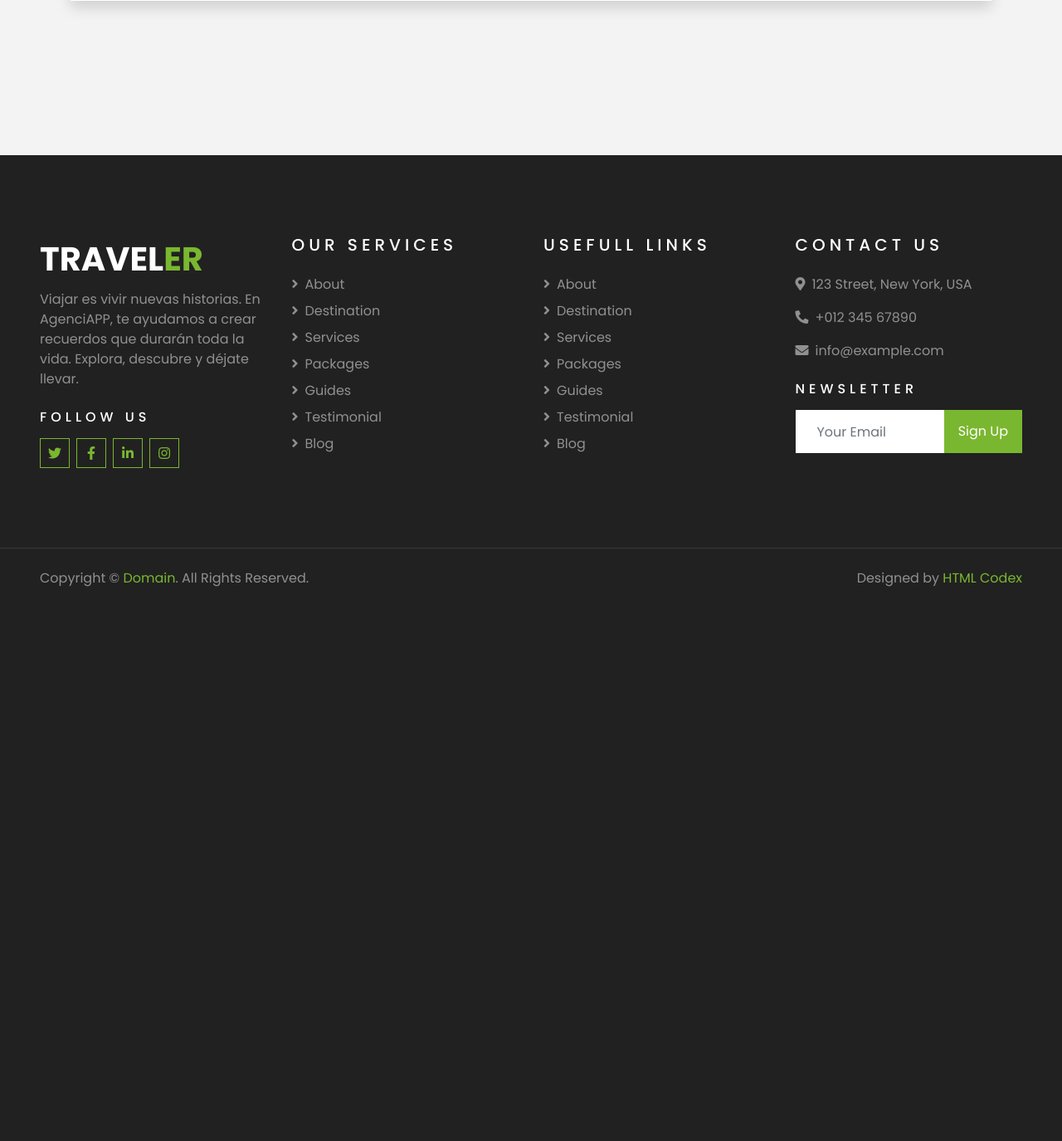
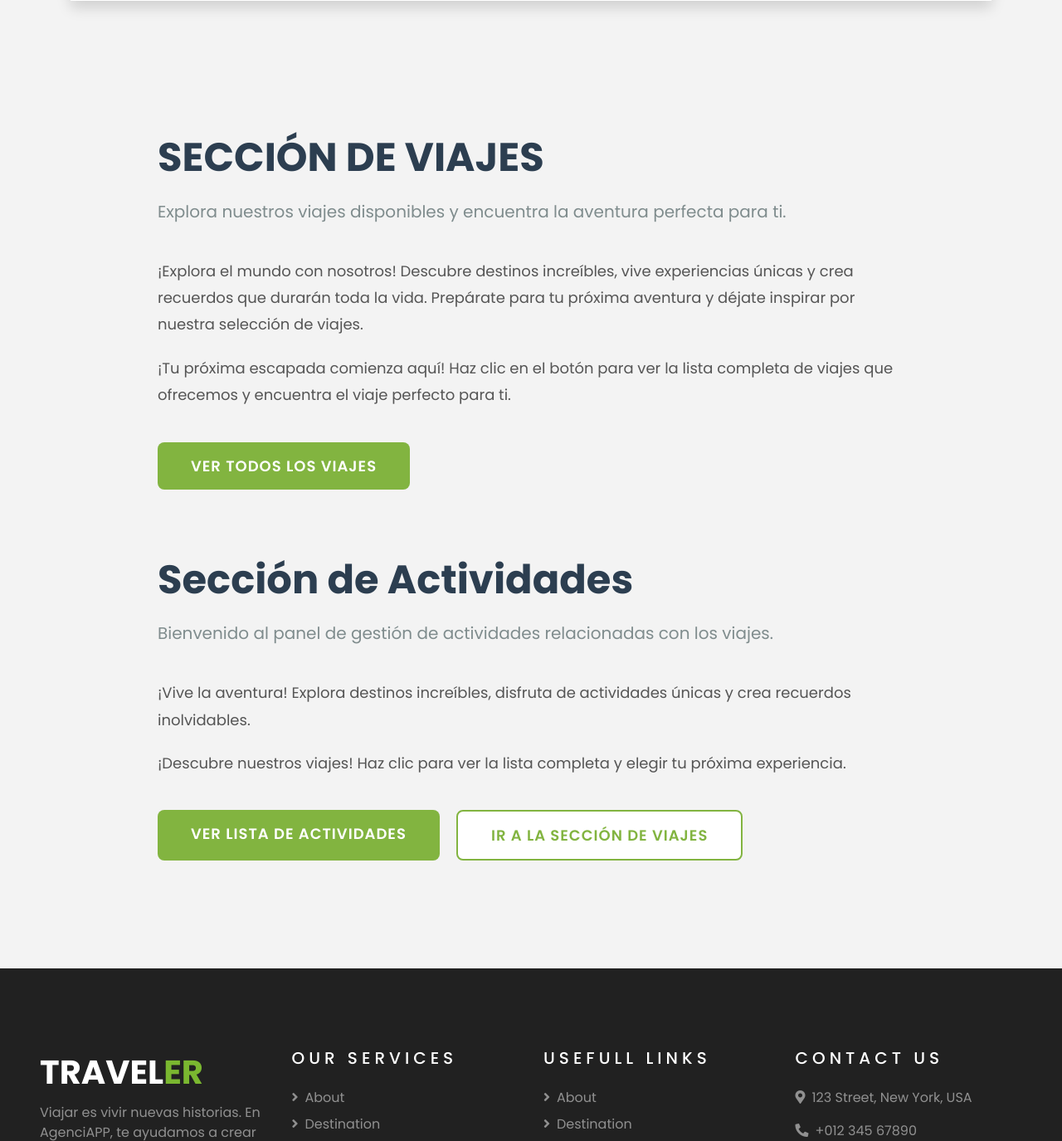
Before and after one commit to MikelHuete/ProyectoWeb, a Django app: page /AgenciaAPP/ in a window 1280 px wide. Shown: the part 877-2252 px from the top of the page at 83% size. Before the commit the page ends 1584 px from the top, so only its background shows below. Run offline with Django 5.2, Linux system fonts and the light colour scheme; data comes from the database, SQL or seed files in the repository; some libraries are stand-ins or nearby versions.

Commit message:
Viajes y actividades al index.html

```diff
--- a/AgenciaViajes/AgenciaAPP/templates/index.html
+++ b/AgenciaViajes/AgenciaAPP/templates/index.html
@@ -25,7 +25,10 @@
 
     <!-- Customized Bootstrap Stylesheet -->
     <link href="{% static 'css/style.css' %}" rel="stylesheet">
-    {% block extra_css %}{% endblock %}
+    {% block extra_css %}
+    <link rel="stylesheet" href="{% static 'css/viajes/Viajes.css' %}">
+    <link rel="stylesheet" href="{% static 'css/actividades/actividades.css' %}">
+    {% endblock %}
 
 </head>
 
@@ -82,8 +85,8 @@
                     <div class="navbar-nav ml-auto py-0">
                       <a href="{% url 'Inicio' %}" class="nav-item nav-link">Inicio</a>
                         <a href="{% url 'SobreNosotros' %}" class="nav-item nav-link">Sobre nosotros</a>
-                        <a href="{% url 'Viajes' %}" class="nav-item nav-link">Viajes</a>
-                        <a href="{% url 'Actividades' %}" class="nav-item nav-link">Actividades</a>
+                        <a href="{% url 'lista_viajes' %}" class="nav-item nav-link">Viajes</a>
+                        <a href="{% url 'lista_actividades' %}" class="nav-item nav-link">Actividades</a>
                         <a href="{% url 'Contacto' %}" class="nav-item nav-link">Contacto</a>
                     </div>
                 </div>
@@ -177,6 +180,38 @@
     <div id="resultados-viajes" class="mt-4">
 
 
+    </div>
+
+    <div id="seccionViajes">
+        <div class="contenedorTexto">
+            <h1>SECCIÓN DE VIAJES</h1>
+            <p class="subtitulo">Explora nuestros viajes disponibles y encuentra la aventura perfecta para ti.</p>
+
+            <div class="descripcion">
+                <p>¡Explora el mundo con nosotros! Descubre destinos increíbles, vive experiencias únicas y crea recuerdos que durarán toda la vida. Prepárate para tu próxima aventura y déjate inspirar por nuestra selección de viajes.</p>
+                <p>¡Tu próxima escapada comienza aquí! Haz clic en el botón para ver la lista completa de viajes que ofrecemos y encuentra el viaje perfecto para ti.</p>
+            </div>
+
+            <a href="{% url 'lista_viajes' %}" class="botonVerViajes">VER TODOS LOS VIAJES</a>
+
+        </div>
+    </div>
+
+    <div id="seccionActividades">
+        <div class="contenedorTexto">
+            <h1>Sección de Actividades</h1>
+            <p class="subtitulo">Bienvenido al panel de gestión de actividades relacionadas con los viajes.</p>
+
+            <div class="descripcion">
+                <p>¡Vive la aventura! Explora destinos increíbles, disfruta de actividades únicas y crea recuerdos inolvidables.</p>
+                <p>¡Descubre nuestros viajes! Haz clic para ver la lista completa y elegir tu próxima experiencia.</p>
+            </div>
+
+            <div class="botonesActividades">
+                <a href="{% url 'lista_actividades' %}" class="botonPrincipal">VER LISTA DE ACTIVIDADES</a>
+                <a href="{% url 'Viajes' %}#divViajes" class="botonSecundario">IR A LA SECCIÓN DE VIAJES</a>
+            </div>
+        </div>
     </div>
 
     {% endblock %}
```
Also changed, not shown: AgenciaViajes/AgenciaAPP/templates/actividades/Actividades.html (deleted, +0 -28 lines), AgenciaViajes/AgenciaAPP/templates/viajes/Viajes.html (deleted, +0 -26 lines).
